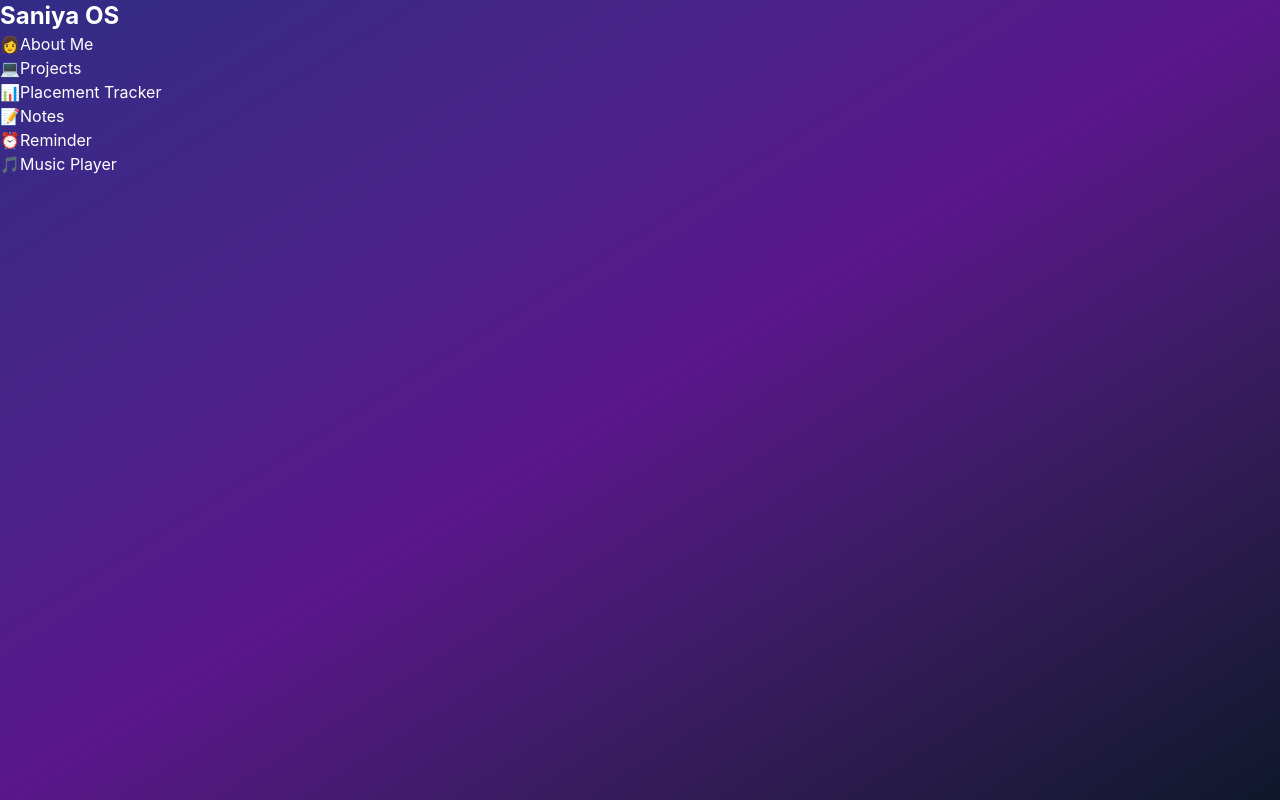
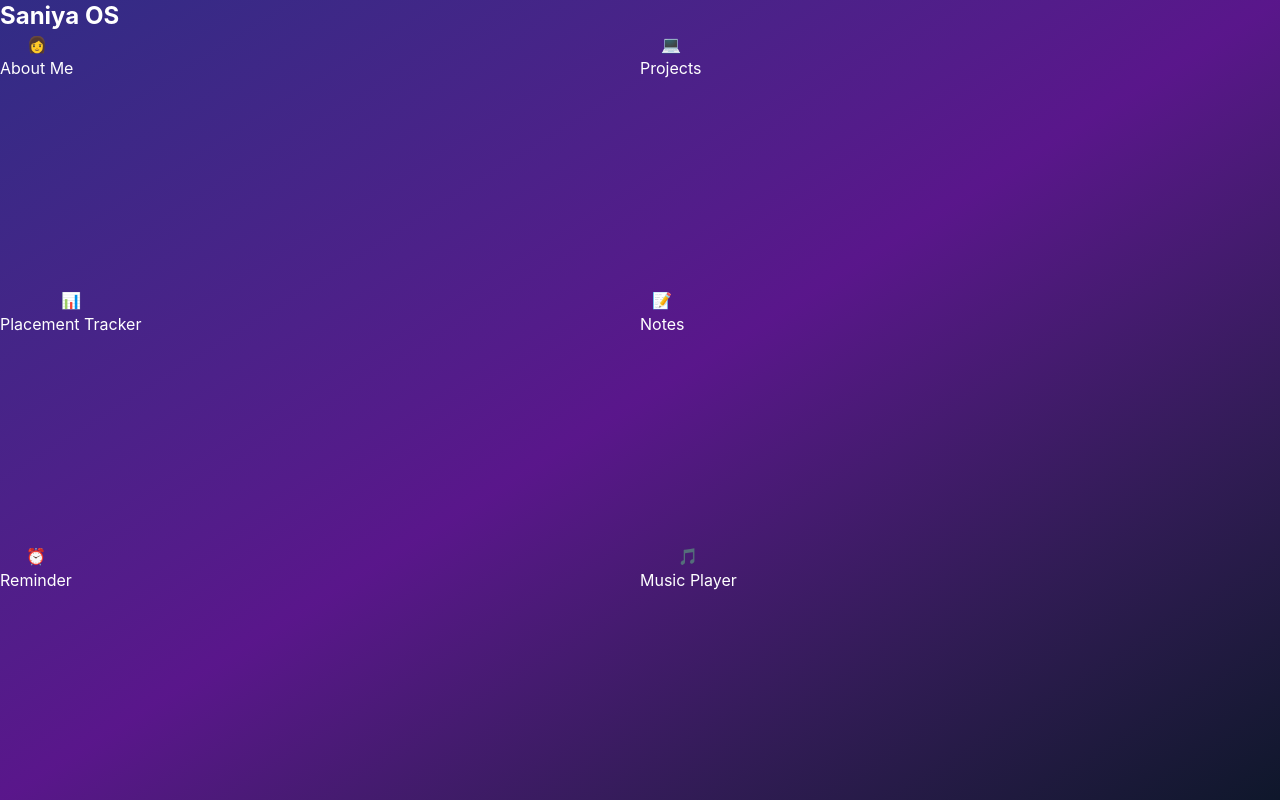
Before and after one commit to saniyamehra03/Saniya_OS, a React (Vite) app: page / in a window 1280 px wide. Built offline with nearby package versions, Linux system fonts and the light colour scheme.

Commit message:
Add desktop grid layout for icons

```diff
--- a/src/App.jsx
+++ b/src/App.jsx
@@ -28,10 +28,9 @@ const appContent={
         Saniya OS
       </div>
 
-      <div className="flex-1">
+      <div className="flex-1 grid grid-cols-2">
         {Icons.map((item) => (
           <Icon
-            key={item.name}
             emoji={item.emoji}
             name={item.name}
             onClick={() => setOpenApp(item.name)}
--- a/src/components/Icon.jsx
+++ b/src/components/Icon.jsx
@@ -2,8 +2,14 @@ import React from 'react'
 
 const Icon = ({emoji,name,onClick}) => {
   return (
-    <div onClick={onClick}>
-      {emoji}{name}
+    <div onClick={onClick}
+    className =" flex flex-col items-center
+     cursor-pointer hover:bg-white/10 rounded-lg p-2
+     transition w-fit" >
+
+     <div>{emoji}</div>
+
+   <p>{name}</p>
     </div>
   )
 }
```
